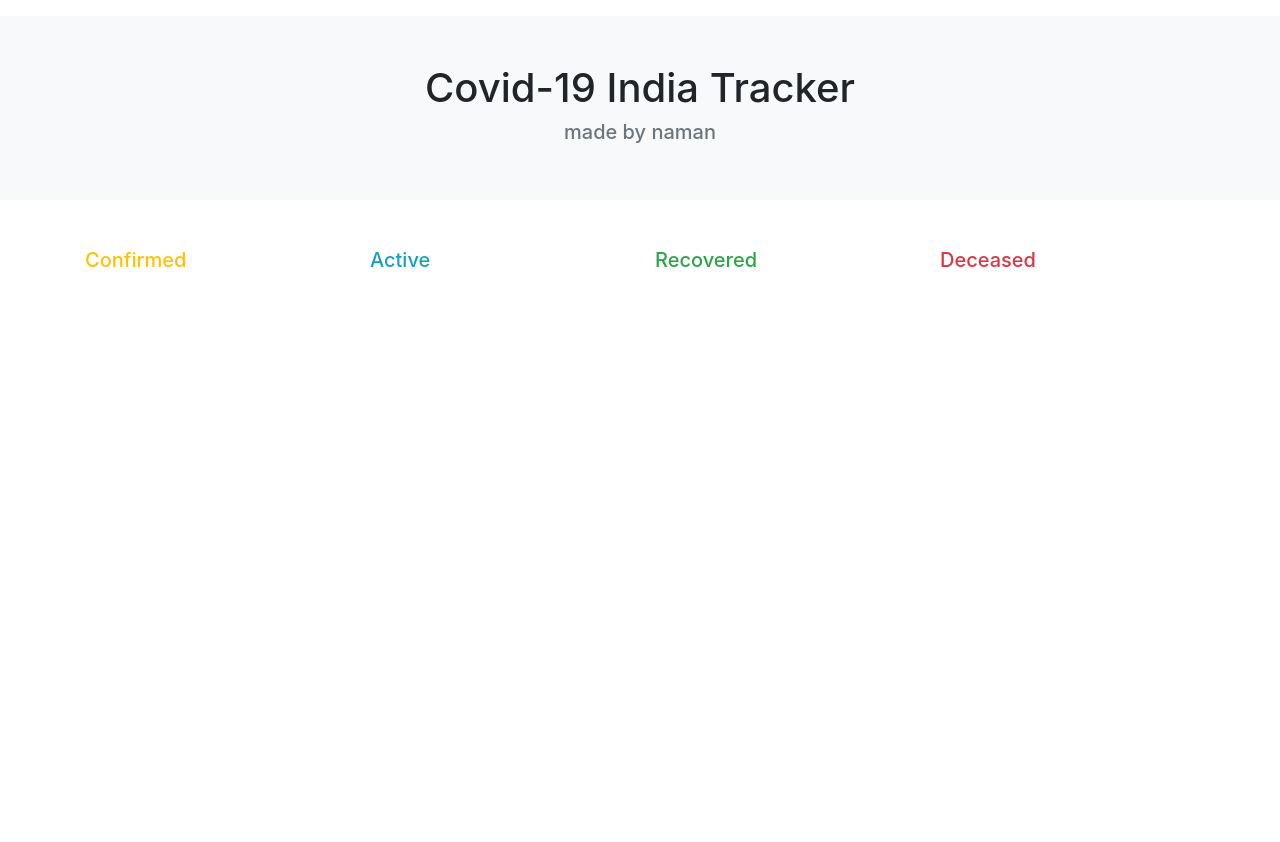
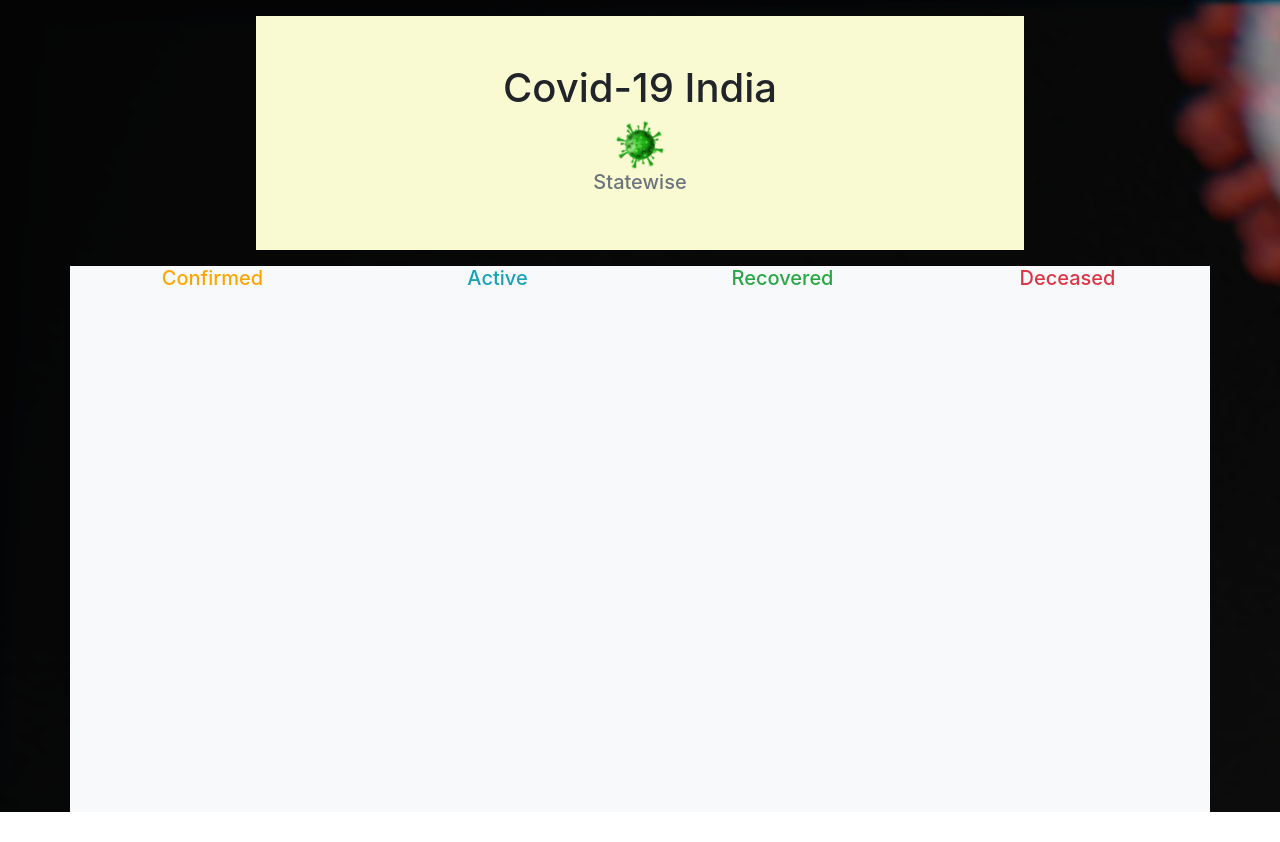
Before and after one commit to namangupta2001/covid_stats, a plain HTML site: page covid/index.html in a window 1280 px wide. After the commit the page ends 812 px from the top, so only its background shows below. Drawn offline with nearby package versions, Linux system fonts and the light colour scheme; no server answers.

Commit message:
Add files via upload

```diff
--- a/covid/index.html
+++ b/covid/index.html
@@ -7,33 +7,62 @@
     <meta name="viewport" content="width=device-width, initial-scale=1.0">
     <link rel="stylesheet" href="https://stackpath.bootstrapcdn.com/bootstrap/4.1.3/css/bootstrap.min.css" integrity="sha384-MCw98/SFnGE8fJT3GXwEOngsV7Zt27NXFoaoApmYm81iuXoPkFOJwJ8ERdknLPMO" crossorigin="anonymous">
     <title>Document</title>
+
+    <style>
+        body {
+            background: url('virus.jpg');
+        }
+
+        #heading {
+            background: lightgoldenrodyellow;
+            max-width: 60%;
+        }
+
+        .corona_rotate img {
+            animation: gocorona 3s linear infinite;
+        }
+
+        @keyframes gocorona {
+            0% {
+                transform: rotate(0);
+            }
+            100% {
+                transform: rotate(360deg);
+            }
+        }
+    </style>
 </head>
 
 <body>
-    <div class="container-fluid p-5 bg-light text-center my-3">
-        <h1>Covid-19 India Tracker</h1>
-        <h5 class="text-muted">made by naman </h5>
+
+    <div class="container-fluid p-5  text-center my-3" id="heading">
+        <h1>Covid-19 India </h1>
+        <span class="corona_rotate"><img src="covid.png" width="50px" height="50px"></span>
+        <h5 class="text-muted">Statewise </h5>
     </div>
-    <div class="container my-5">
+    <div class="container bg-light my-auto">
         <div class="row">
-            <div class="col-3 text-warning">
+            <div class="col-lg-3  text-center " style="color:orange;">
                 <h5>Confirmed</h5>
                 <p id="confirmed"></p>
             </div>
-            <div class="col-3 text-info">
+            <div class="col-lg-3    text-center text-info">
                 <h5>Active</h5>
                 <p id="active"></p>
             </div>
-            <div class="col-3 text-success">
+            <div class="col-lg-3  text-center text-success">
                 <h5>Recovered</h5>
                 <p id="recovered"></p>
             </div>
-            <div class="col-3 text-danger">
+            <div class="col-lg-3  text-center  text-danger">
                 <h5>Deceased</h5>
                 <p id="deaths"></p>
             </div>
         </div>
-        <canvas id="myChart" width="1000" height="500"></canvas>
+        <div class="chart-container"></div>
+        <canvas id="myChart" width="100" height="500"></canvas>
+    </div>
+
     </div>
 </body>
 <script src="https://ajax.googleapis.com/ajax/libs/jquery/3.5.1/jquery.min.js"></script>
--- a/covid/script.js
+++ b/covid/script.js
@@ -1,6 +1,7 @@
 $(document).ready(function() {
     var url = "https://api.covid19india.org/data.json"
 
+    alert("for better experience,switch to desktop view ")
     $.getJSON(url, function(data) {
         console.log(data)
 
@@ -73,7 +74,10 @@ $(document).ready(function() {
                     }
                 ]
             },
-            options: {}
+            options: {
+                responsive: true,
+                maintainAspectRatio: false
+            }
 
         })
 
```
Also changed, not shown: covid/covid.png (added), covid/virus.jpg (added).
